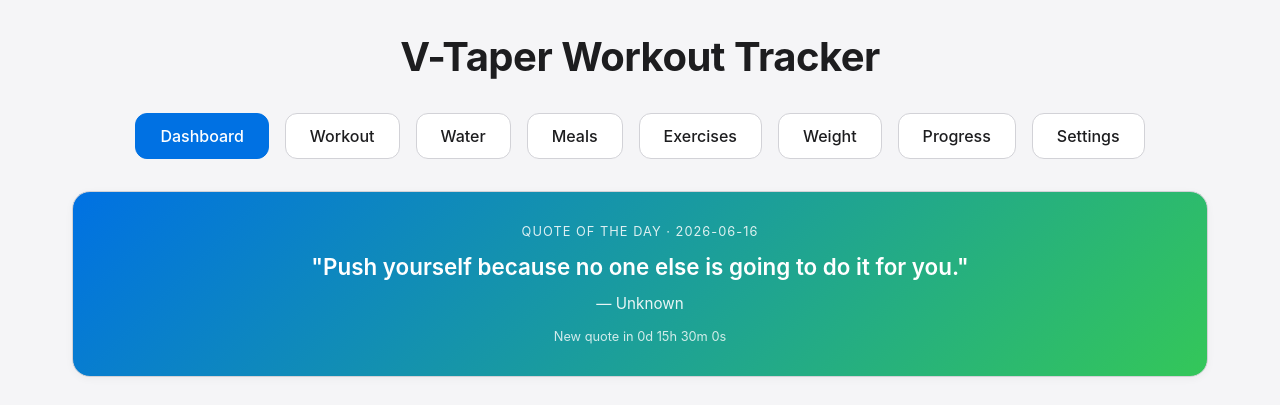
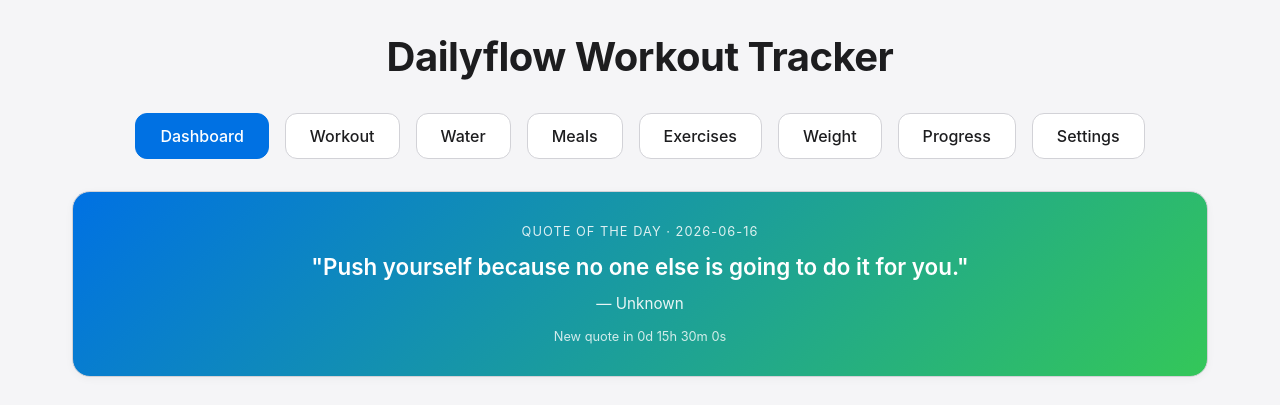
Before and after one commit to WhatTheMahad/dailyflow, a Flask app: page / in a window 1280 px wide. Shown: the top 405 px of the page. Run offline with Flask 3, Linux system fonts and the light colour scheme; data comes from the database, SQL or seed files in the repository; data that the repository does not hold is empty.

Commit message:
Seconday Commit

```diff
--- a/templates/exercises.html
+++ b/templates/exercises.html
@@ -3,12 +3,12 @@
 <head>
     <meta charset="UTF-8">
     <meta name="viewport" content="width=device-width, initial-scale=1.0">
-    <title>Exercises - V-Taper Workout Tracker</title>
+    <title>Exercises - Dailyflow Workout Tracker</title>
     <link rel="stylesheet" href="/static/css/style.css">
 </head>
 <body>
     <div class="container">
-        <h1>V-Taper Workout Tracker</h1>
+        <h1>Dailyflow Workout Tracker</h1>
 
         <!-- Navigation -->
         <nav>
--- a/templates/index.html
+++ b/templates/index.html
@@ -3,12 +3,12 @@
 <head>
     <meta charset="UTF-8">
     <meta name="viewport" content="width=device-width, initial-scale=1.0">
-    <title>Dashboard - V-Taper Workout Tracker</title>
+    <title>Dashboard - Dailyflow Workout Tracker</title>
     <link rel="stylesheet" href="/static/css/style.css">
 </head>
 <body>
     <div class="container">
-        <h1>V-Taper Workout Tracker</h1>
+        <h1>Dailyflow Workout Tracker</h1>
 
         <!-- Navigation -->
         <nav>
--- a/templates/meals.html
+++ b/templates/meals.html
@@ -3,12 +3,12 @@
 <head>
     <meta charset="UTF-8">
     <meta name="viewport" content="width=device-width, initial-scale=1.0">
-    <title>Meals - V-Taper Workout Tracker</title>
+    <title>Meals - Dailyflow Workout Tracker</title>
     <link rel="stylesheet" href="/static/css/style.css">
 </head>
 <body>
     <div class="container">
-        <h1>V-Taper Workout Tracker</h1>
+        <h1>Dailyflow Workout Tracker</h1>
 
         <!-- Navigation -->
         <nav>
--- a/templates/progress.html
+++ b/templates/progress.html
@@ -3,13 +3,13 @@
 <head>
     <meta charset="UTF-8">
     <meta name="viewport" content="width=device-width, initial-scale=1.0">
-    <title>Progress - V-Taper Workout Tracker</title>
+    <title>Progress - Dailyflow Workout Tracker</title>
     <link rel="stylesheet" href="/static/css/style.css">
     <script src="https://cdn.jsdelivr.net/npm/chart.js"></script>
 </head>
 <body>
     <div class="container">
-        <h1>V-Taper Workout Tracker</h1>
+        <h1>Dailyflow Workout Tracker</h1>
 
         <!-- Navigation -->
         <nav>
--- a/templates/settings.html
+++ b/templates/settings.html
@@ -3,12 +3,12 @@
 <head>
     <meta charset="UTF-8">
     <meta name="viewport" content="width=device-width, initial-scale=1.0">
-    <title>Settings - V-Taper Workout Tracker</title>
+    <title>Settings - Dailyflow Workout Tracker</title>
     <link rel="stylesheet" href="/static/css/style.css">
 </head>
 <body>
     <div class="container">
-        <h1>V-Taper Workout Tracker</h1>
+        <h1>Dailyflow Workout Tracker</h1>
 
         <!-- Navigation -->
         <nav>
--- a/templates/water.html
+++ b/templates/water.html
@@ -3,12 +3,12 @@
 <head>
     <meta charset="UTF-8">
     <meta name="viewport" content="width=device-width, initial-scale=1.0">
-    <title>Water - V-Taper Workout Tracker</title>
+    <title>Water - Dailyflow Workout Tracker</title>
     <link rel="stylesheet" href="/static/css/style.css">
 </head>
 <body>
     <div class="container">
-        <h1>V-Taper Workout Tracker</h1>
+        <h1>Dailyflow Workout Tracker</h1>
 
         <!-- Navigation -->
         <nav>
--- a/templates/weight.html
+++ b/templates/weight.html
@@ -3,13 +3,13 @@
 <head>
     <meta charset="UTF-8">
     <meta name="viewport" content="width=device-width, initial-scale=1.0">
-    <title>Weight - V-Taper Workout Tracker</title>
+    <title>Weight - Dailyflow Workout Tracker</title>
     <link rel="stylesheet" href="/static/css/style.css">
     <script src="https://cdn.jsdelivr.net/npm/chart.js"></script>
 </head>
 <body>
     <div class="container">
-        <h1>V-Taper Workout Tracker</h1>
+        <h1>Dailyflow Workout Tracker</h1>
 
         <!-- Navigation -->
         <nav>
--- a/templates/workout.html
+++ b/templates/workout.html
@@ -3,12 +3,12 @@
 <head>
     <meta charset="UTF-8">
     <meta name="viewport" content="width=device-width, initial-scale=1.0">
-    <title>Workout - V-Taper Workout Tracker</title>
+    <title>Workout - Dailyflow Workout Tracker</title>
     <link rel="stylesheet" href="/static/css/style.css">
 </head>
 <body>
     <div class="container">
-        <h1>V-Taper Workout Tracker</h1>
+        <h1>Dailyflow Workout Tracker</h1>
 
         <!-- Navigation -->
         <nav>
```
